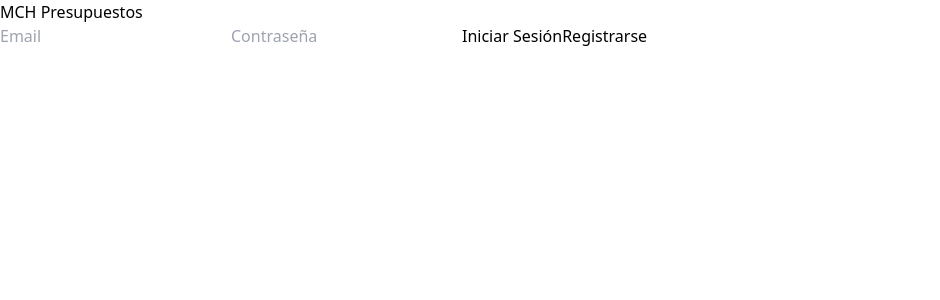
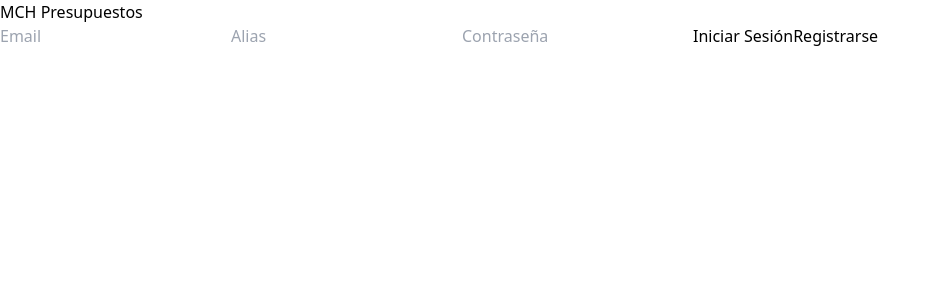
Before and after one commit to mch-se/presupuesto-mch-proj, a React (Vite) app: page / in a window 1280 px wide. Shown: the top 300 px of the page, without its empty margins (0-940 px from the left). Built offline with nearby package versions, Linux system fonts and the light colour scheme.

Commit message:
Sistema de alias

```diff
--- a/src/App.jsx
+++ b/src/App.jsx
@@ -4,6 +4,7 @@ import { supabase } from "./lib/supabase";
 export default function App() {
   const [email, setEmail] = React.useState("");
   const [password, setPassword] = React.useState("");
+  const [alias, setAlias] = React.useState("");
   const [user, setUser] = React.useState(null);
   const [loading, setLoading] = React.useState(true);
 
@@ -29,7 +30,7 @@ export default function App() {
   }
 
   async function registrarse() {
-    const { error } = await supabase.auth.signUp({
+  const { data, error } = await supabase.auth.signUp({
     email,
     password,
   });
@@ -39,6 +40,24 @@ export default function App() {
     return;
   }
 
+  const user = data.user;
+
+  if (user) {
+    const { error: profileError } = await supabase
+      .from("profiles")
+      .insert([
+        {
+          id: user.id,
+          email: user.email,
+          alias: alias,
+        },
+      ]);
+
+    if (profileError) {
+      alert(profileError.message);
+      return;
+    }
+  }
      alert("Usuario registrado correctamente");
   }
 
@@ -80,6 +99,14 @@ export default function App() {
               placeholder="Email"
               value={email}
               onChange={(e) => setEmail(e.target.value)}
+              className="w-full border p-3 rounded"
+            />
+
+            <input
+              type="text"
+              placeholder="Alias"
+              value={alias}
+              onChange={(e) => setAlias(e.target.value)}
               className="w-full border p-3 rounded"
             />
 
```
Lines whose indentation alone changed are shown as unchanged.
